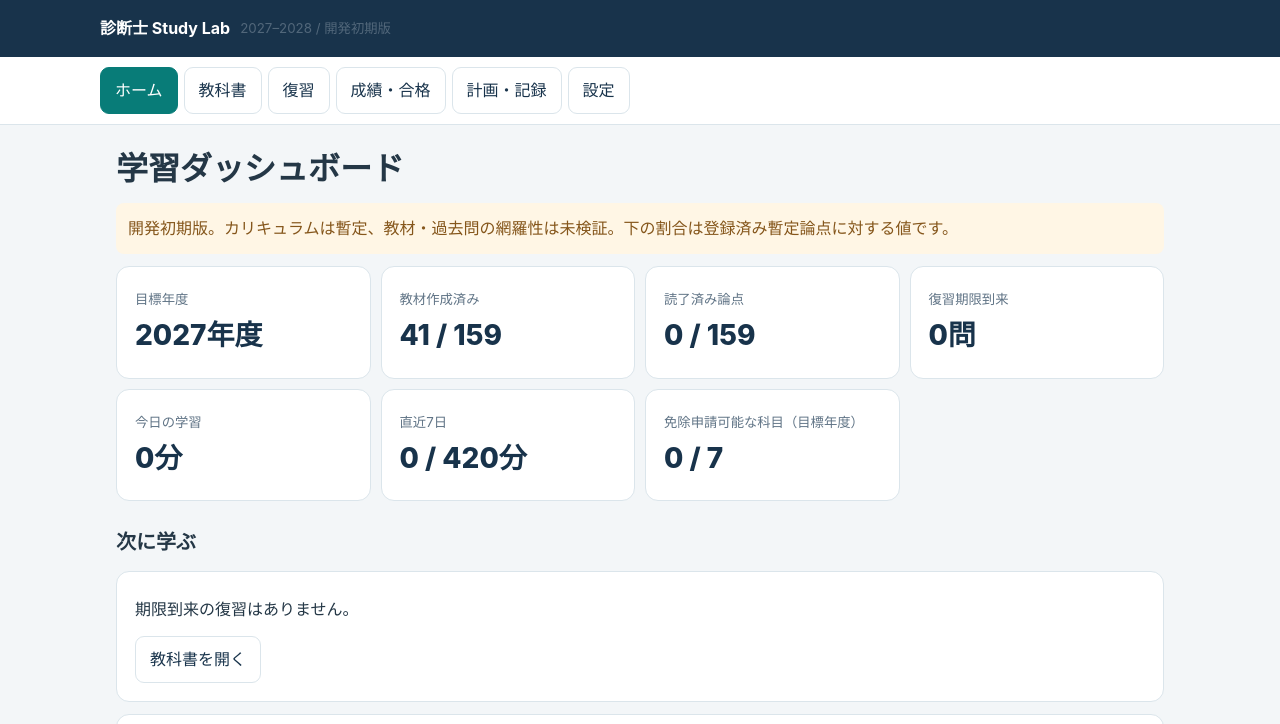
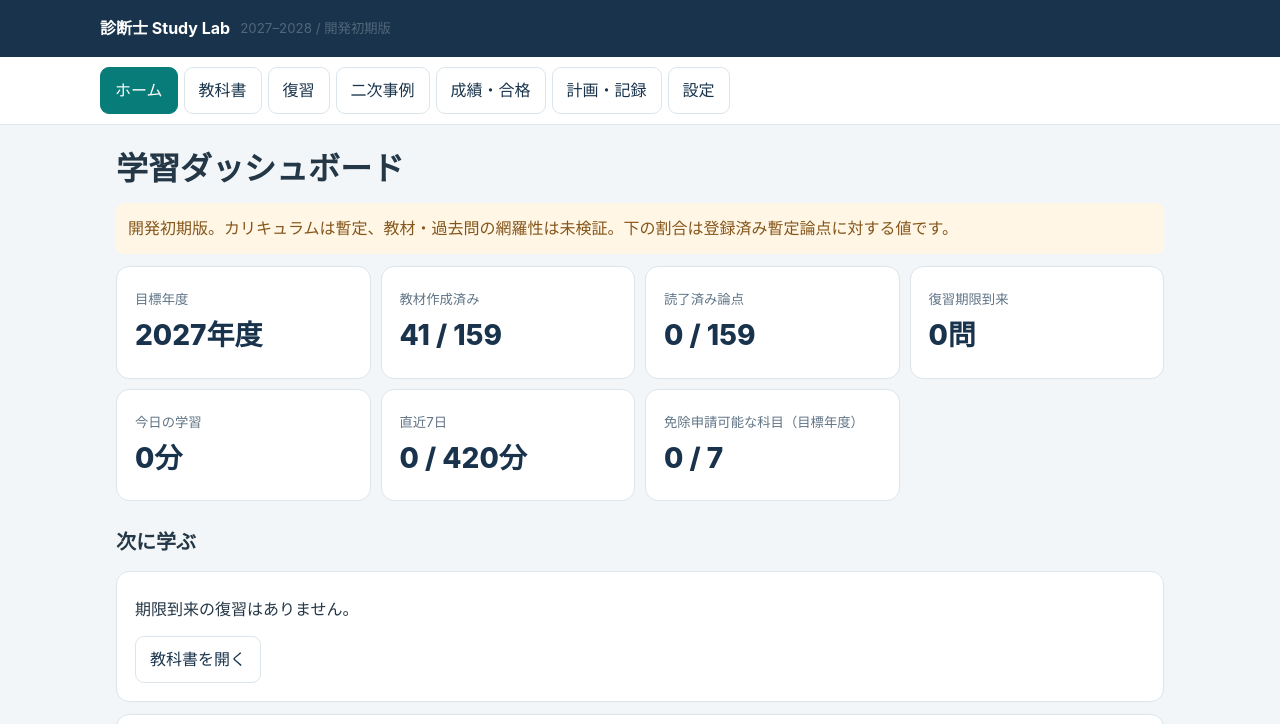
Before and after one commit to 708san/SMEC_exam_study, a plain HTML site: page index.html in a window 1280 px wide. Shown: the top 724 px of the page. Drawn offline with Linux system fonts and the light colour scheme.

Commit message:
Add second-stage case practice to main navigation

```diff
--- a/index.html
+++ b/index.html
@@ -1 +1 @@
-<!doctype html><html lang="ja"><head><meta charset="utf-8"><meta name="viewport" content="width=device-width,initial-scale=1,viewport-fit=cover"><meta name="theme-color" content="#18334b"><meta name="apple-mobile-web-app-capable" content="yes"><title>診断士 Study Lab</title><link rel="stylesheet" href="./style.css"><link rel="manifest" href="./manifest.webmanifest"></head><body><header><strong>診断士 Study Lab</strong><small>2027–2028 / 開発初期版</small></header><nav id="nav" aria-label="メインメニュー"><button data-page="home">ホーム</button><button data-page="study">教科書</button><button data-page="review">復習</button><button data-page="scores">成績・合格</button><button data-page="plan">計画・記録</button><button data-page="settings">設定</button></nav><main id="main" aria-live="polite">読み込み中…</main><footer>非公式教材・網羅性未検証。学習記録は端末内に保存。</footer><script type="module" src="./app.js"></script></body></html>
+<!doctype html><html lang="ja"><head><meta charset="utf-8"><meta name="viewport" content="width=device-width,initial-scale=1,viewport-fit=cover"><meta name="theme-color" content="#18334b"><meta name="apple-mobile-web-app-capable" content="yes"><title>診断士 Study Lab</title><link rel="stylesheet" href="./style.css"><link rel="manifest" href="./manifest.webmanifest"></head><body><header><strong>診断士 Study Lab</strong><small>2027–2028 / 開発初期版</small></header><nav id="nav" aria-label="メインメニュー"><button data-page="home">ホーム</button><button data-page="study">教科書</button><button data-page="review">復習</button><button data-page="cases">二次事例</button><button data-page="scores">成績・合格</button><button data-page="plan">計画・記録</button><button data-page="settings">設定</button></nav><main id="main" aria-live="polite">読み込み中…</main><footer>非公式教材・網羅性未検証。学習記録は端末内に保存。</footer><script type="module" src="./app.js"></script></body></html>
```
